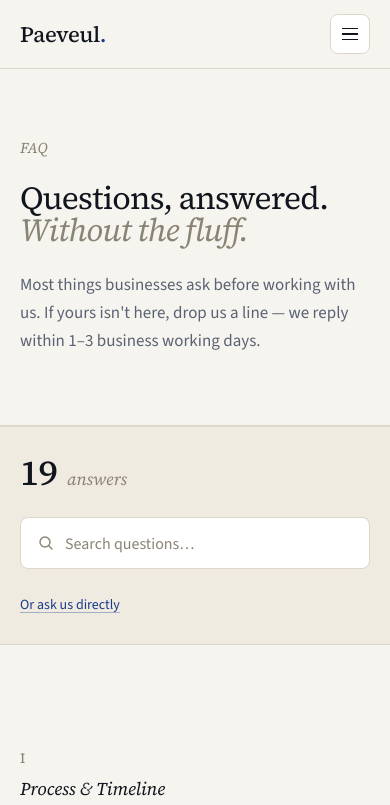
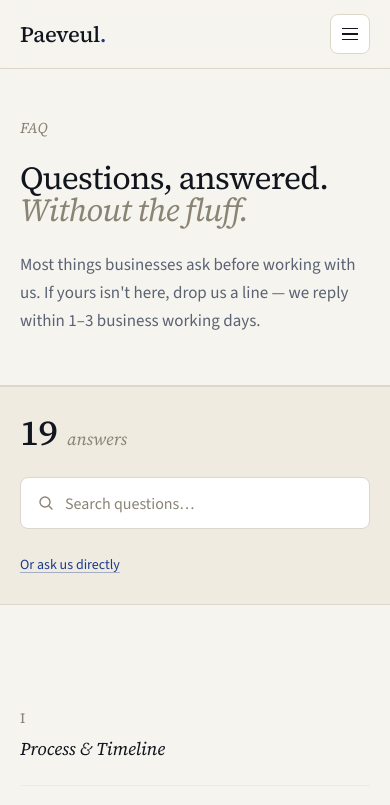
Before and after one commit to paeveul/paeveul-official, a plain HTML site: page main/faq.html in a window 390 px wide. Shown: the top 805 px of the page. Drawn offline with nearby package versions, Linux system fonts and the light colour scheme.

Commit message:
style(v2): tighten inner-page hero padding (76/44)
Per Amelia v2.0 Phase 6 corrections Change 1: reduce .pg-hero
desktop padding from var(--pv-section-y-lg) (112px) to 76px,
mobile from 64px to 44px. Token --pv-section-y-lg untouched
(may be reused). Affects all inner pages using .pg-hero.

```diff
--- a/main/css/paeveul-v2.css
+++ b/main/css/paeveul-v2.css
@@ -784,7 +784,7 @@ button {
 /* ── 5c. Hero (shared inner-page) ──────────────────────────── */
 
 .pg-hero {
-  padding: var(--pv-section-y-lg) 0;
+  padding: 76px 0;
   background: var(--pv-paper);
   border-bottom: 1px solid var(--pv-hairline);
   position: relative;
@@ -1666,7 +1666,7 @@ button {
   }
 
   .pg-hero {
-    padding: 64px 0;
+    padding: 44px 0;
   }
 
   .pg-hero-inner {
```
